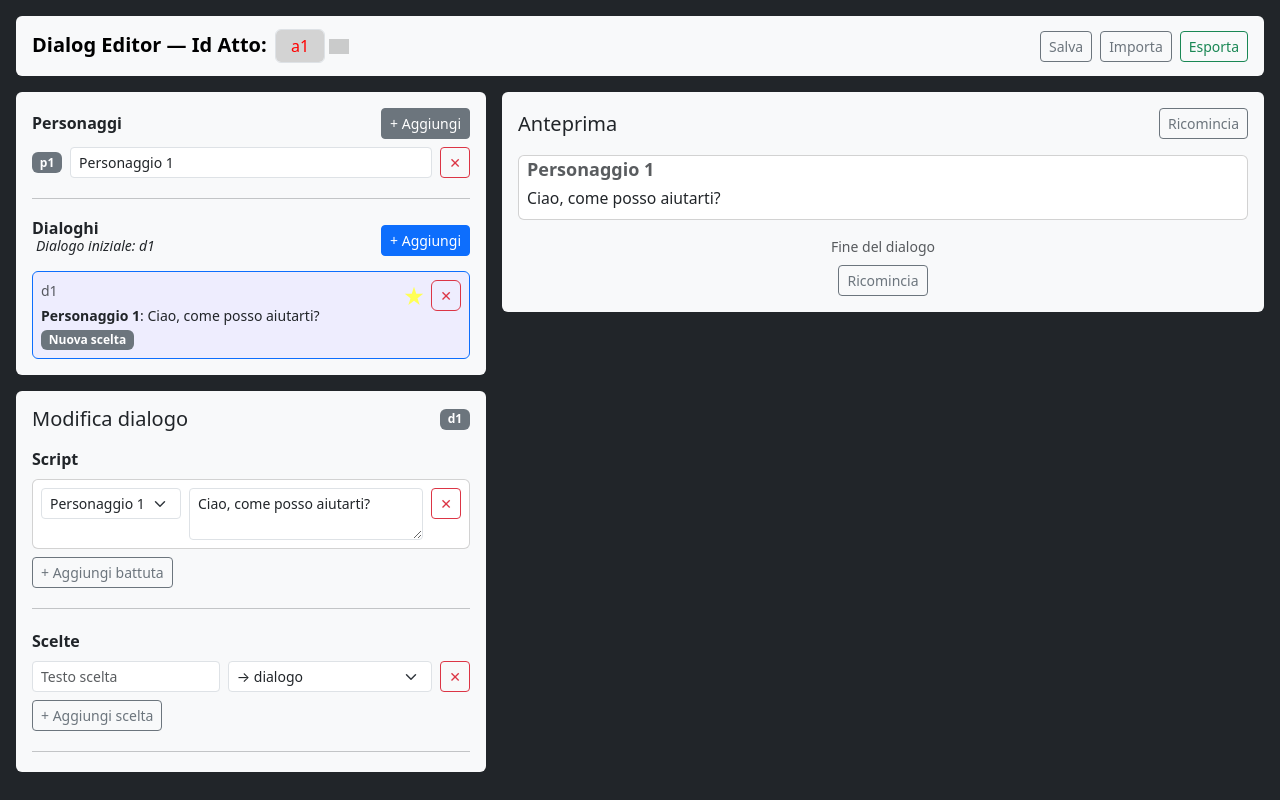
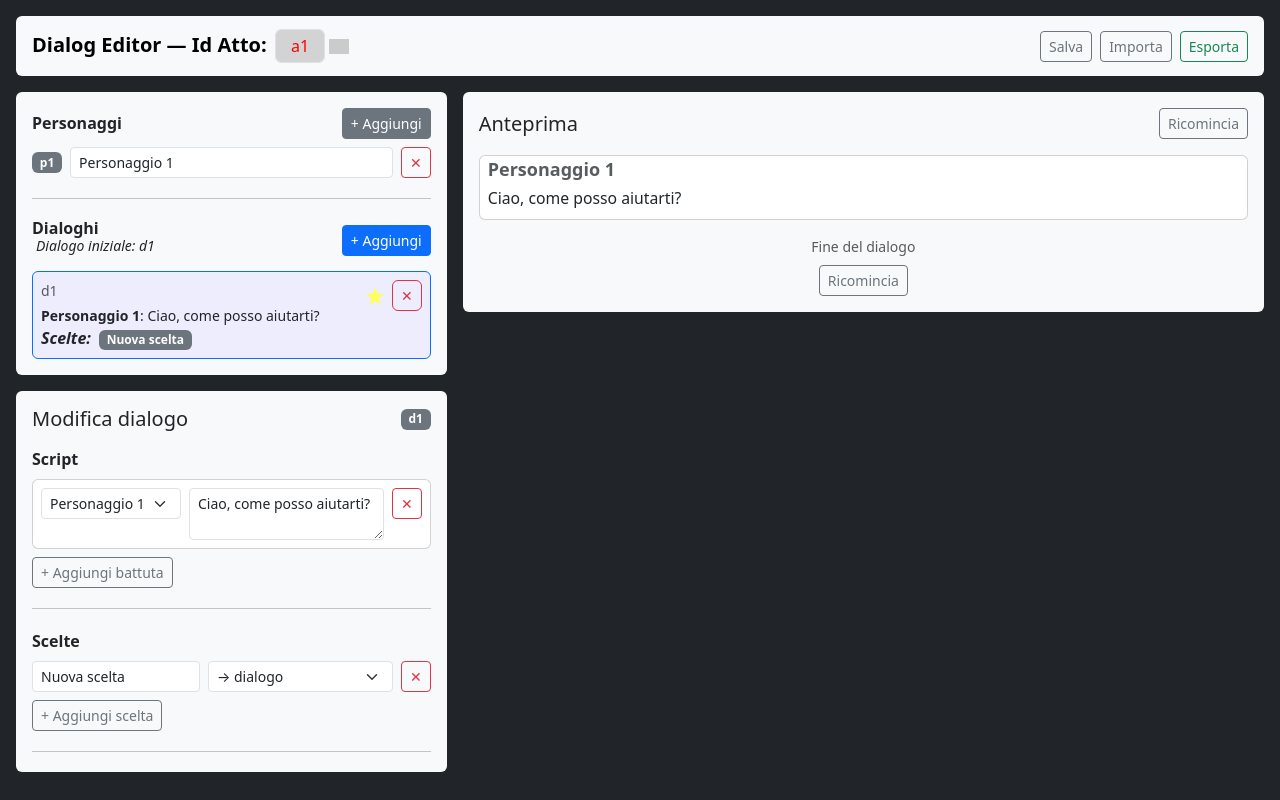
Before and after one commit to GiuseppeSifanno/dialogue-editor, a React (Vite) app: page / in a window 1280 px wide. Both pictures are taken after a click on the button "+ Aggiungi scelta". Built offline with nearby package versions, Linux system fonts and the light colour scheme; grey boxes are pictures that could not be loaded.

Commit message:
Risolti bug critici

```diff
--- a/src/App.jsx
+++ b/src/App.jsx
@@ -27,8 +27,12 @@ function App() {
   const [personaggi, setPersonaggi] = useState(initialData.personaggi)
   const [dialoghi, setDialoghi]     = useState(initialData.dialoghi)
   const [selectedId, setSelectedId] = useState(initialData.meta.dialogoIniziale)
-  const [nextDialogoNum, setNextDialogoNum] = useState(initialData.dialoghi.length + 1)
-  const [nextPersonaggioNum, setNextPersonaggioNum] = useState(initialData.personaggi.length + 1)
+  const [nextDialogoNum, setNextDialogoNum] = useState(
+    Math.max(...initialData.dialoghi.map(d => parseInt(d.id.slice(1)))) + 1
+  )
+  const [nextPersonaggioNum, setNextPersonaggioNum] = useState(
+    Math.max(...initialData.personaggi.map(p => parseInt(p.id.slice(1)))) + 1
+  )
 
   const [showDeleteModal, setShowDeleteModal]   = useState(false)
   const [deleteAction, setDeleteAction]         = useState(null)
@@ -99,7 +103,6 @@ function App() {
     showToolTip()
   }
 
-  //TODO da rivedere
   function handleSetDialogoIniziale(id){
     setMeta({...meta, dialogoIniziale: id})
 
@@ -145,14 +148,33 @@ function App() {
 
   function handleImport(e) {
     const file = e.target.files[0]
-    if (!file) return
+    if (!file)
+      return
+
     const reader = new FileReader()
     reader.onload = (event) => {
-      const parsed = JSON.parse(event.target.result)
-      setMeta(parsed.meta)
-      setPersonaggi(parsed.personaggi)
-      setDialoghi(parsed.dialoghi)
-      setSelectedId(parsed.meta.dialogoIniziale)
+      try {
+        const parsed = JSON.parse(event.target.result)
+
+        if (!parsed.meta || !parsed.personaggi || !parsed.dialoghi) {
+          throw new Error("Struttura JSON non valida")
+        }
+
+        setMeta(parsed.meta)
+        setPersonaggi(parsed.personaggi)
+        setDialoghi(parsed.dialoghi)
+        setSelectedId(parsed.meta.dialogoIniziale)
+
+        // ← aggiungi qui
+        const maxD = Math.max(...parsed.dialoghi.map(d => parseInt(d.id.slice(1))))
+        setNextDialogoNum(maxD + 1)
+
+        const maxP = Math.max(...parsed.personaggi.map(p => parseInt(p.id.slice(1))))
+        setNextPersonaggioNum(maxP + 1)
+
+      } catch (error) {
+        alert("File JSON non valido")
+      }
     }
     reader.readAsText(file)
   }
@@ -220,7 +242,7 @@ function App() {
 
       <div className="d-flex flex-column flex-sm-row gap-3 flex-grow-1">
 
-        <div className="d-flex flex-column gap-3" style={{ minWidth: '470px'}}>
+        <div className="d-flex flex-column gap-3">
           <NodeList
             meta={meta}
             dialoghi={dialoghi}
--- a/src/components/NodeEditor.jsx
+++ b/src/components/NodeEditor.jsx
@@ -152,6 +152,7 @@ function NodeEditor({ dialogo, dialoghi, personaggi, onUpdate, openConfirm }) {
                 type="text"
                 className="form-control form-control-sm"
                 placeholder="Testo scelta"
+                value={scelta.testo}
                 onChange={(e) => handleEditSceltaTesto(index, e.target.value)}
               />
               <select
--- a/src/components/NodeList.jsx
+++ b/src/components/NodeList.jsx
@@ -79,6 +79,11 @@ function NodeList({
                   {dialogo.battute.length > 2 && (
                     <div className="text-muted small">+{dialogo.battute.length - 2} battute</div>
                   )}
+                  <div className="d-flex">
+                    <div>
+                      <span className="fw-bold fst-italic">Scelte: </span>
+                    </div>
+                    <div className="ms-2">
                       {dialogo.scelte.length > 0 && (
                         <div className="d-flex flex-wrap gap-1 mt-1">
                           {dialogo.scelte.map((s, i) => (
@@ -86,6 +91,8 @@ function NodeList({
                           ))}
                         </div>
                       )}
+                    </div>
+                  </div>
                 </div>
                 <div className="btn-group w-auto h-auto">
                   <button className="border-0 bg-transparent btn btn-sm" value={dialogo.id}
```
Lines whose indentation alone changed are shown as unchanged.
